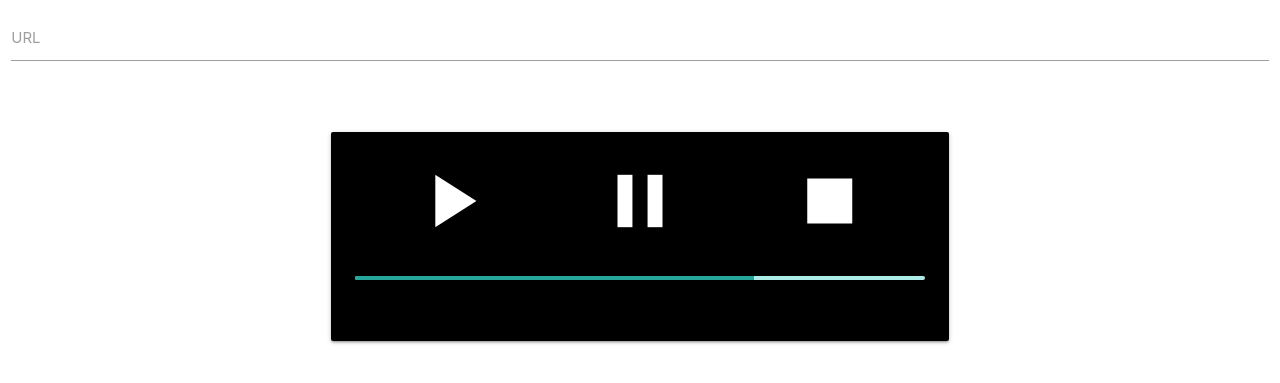
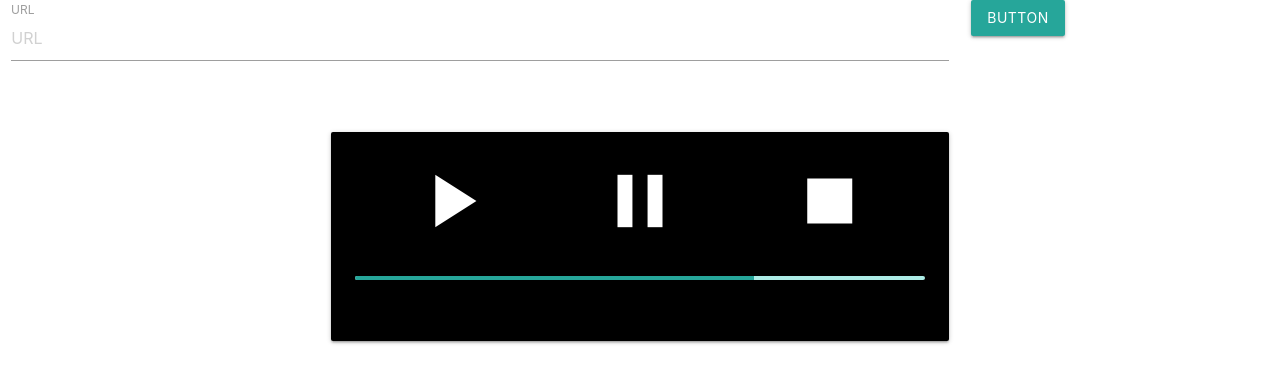
Before and after one commit to Kevin-Oudai/reader-site, a Django app: page / in a window 1280 px wide. Shown: the top 383 px of the page. Run offline with Django 3.2, Linux system fonts and the light colour scheme.

Commit message:
Add url input form

```diff
--- a/readersite/templates/home.html
+++ b/readersite/templates/home.html
@@ -15,15 +15,19 @@
 
 <body>
     <div class="row">
-        <div class="col s12">
+        <form class="col s12">
           <div class="row">
-            <div class="input-field col s12">
-              <input type="text" id="autocomplete-input" class="autocomplete">
-              <label for="autocomplete-input">URL</label>
+            <div class="input-field col s9">
+              <input placeholder="URL" id="first_name" type="text" class="validate">
+              <label for="url">URL</label>
+            </div>
+            <div class="col s3">
+                <a class="waves-effect waves-light btn">button</a>
             </div>
           </div>
-        </div>
+        </form>
       </div>
+
     <div class="row">
         <div class="col s12 m6 offset-m3">
             <div class="card-panel black">
```
